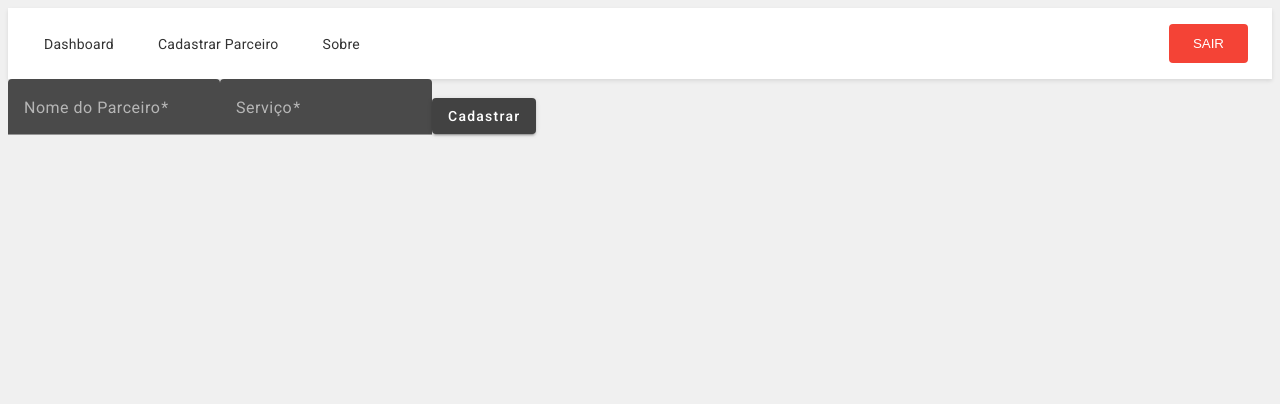
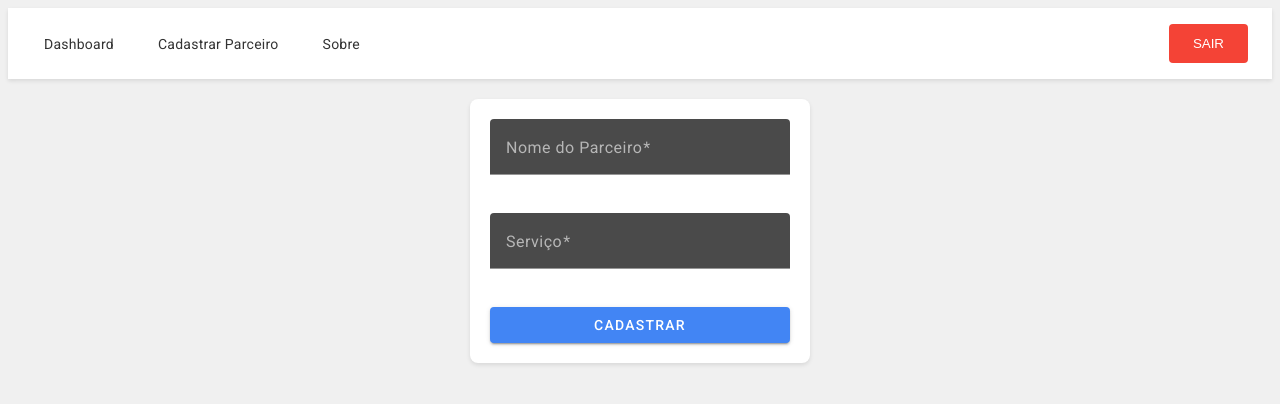
Before and after one commit to albsondev/teste-front-teddy-open-finance, an Angular app in the folder partners-angular/: page /add-partner in a window 1280 px wide. Shown: the top 404 px of the page. Built offline with nearby package versions, Linux system fonts and the light colour scheme.

Commit message:
removing unnecessary comments + layout improvements

```diff
--- a/partners-angular/src/app/app.component.scss
+++ b/partners-angular/src/app/app.component.scss
@@ -1,14 +1,5 @@
 :host {
-    display: block; // ou flex, grid, dependendo do seu layout
-    height: 100%;
-    background-color: #f0f0f0 !important; // ou a cor/imagem que você desejar
-  }
-
-  // OU, para afetar todo o body:
-  :host {
     display: block;
     height: 100%;
-    body { // aplique o estilo diretamente ao body
-      background-color: red !important; // sua cor aqui
-    }
-  }
+    background-color: #f0f0f0 !important;
+}
--- a/partners-angular/src/app/components/add-partner/add-partner.component.scss
+++ b/partners-angular/src/app/components/add-partner/add-partner.component.scss
@@ -0,0 +1,59 @@
+$primary-color: #4285f4;
+$background-color: #fff;
+$text-color: #333;
+
+
+form {
+  display: flex;
+  flex-direction: column;
+  width: 300px;
+  margin: 20px auto;
+  padding: 20px;
+  border-radius: 8px;
+  box-shadow: 0px 2px 4px rgba(0, 0, 0, 0.1);
+  background-color: $background-color;
+
+  mat-form-field {
+    width: 100%;
+    margin-bottom: 16px;
+
+    .mat-form-field-label {
+        color: $text-color;
+    }
+
+     input.mat-input-element {
+        border: none; /* Removendo a borda padrão do input */
+        border-bottom: 1px solid #ddd;
+        padding: 8px;
+     }
+
+    .mat-form-field-appearance-outline {
+      .mat-form-field-outline,
+      .mat-form-field-outline-thick {
+        color: $primary-color;
+      }
+    }
+
+    &.mat-focused .mat-form-field-label {
+        color: $primary-color;
+    }
+
+  }
+
+  button[type="submit"] {
+    background-color: $primary-color;
+    color: #fff;
+    padding: 12px 24px;
+    border: none;
+    border-radius: 4px;
+    cursor: pointer;
+    transition: background-color 0.3s ease;
+    font-weight: 500;
+    text-transform: uppercase;
+
+    &:hover {
+      background-color: darken($primary-color, 10%);
+      box-shadow: 0px 2px 4px rgba(0, 0, 0, 0.2);
+    }
+  }
+}
--- a/partners-angular/src/app/components/dashboard/dashboard.component.scss
+++ b/partners-angular/src/app/components/dashboard/dashboard.component.scss
@@ -7,29 +7,29 @@ $error-color: #f44336;
 table {
   width: 100%;
   background-color: $background-color;
-  border-collapse: collapse; // Colapsa as bordas da tabela
+  border-collapse: collapse;
   margin-top: 1em;
 
   th, td {
     padding: 12px 16px;
     text-align: left;
-    border-bottom: 1px solid #eee; // Linha sutil entre as linhas
+    border-bottom: 1px solid #eee;
     color: $text-color;
   }
 
   th {
-    font-weight: 500; // Cabeçalho um pouco mais espesso
-    color: #555; // Cor de texto mais escura para o cabeçalho
-    background-color: #f5f5f5; // Cor de fundo suave para o cabeçalho
+    font-weight: 500;
+    color: #555;
+    background-color: #f5f5f5;
   }
 
-  // Estilo para linhas pares (efeito zebrado - opcional)
+  //efeito zebrado na tabela
   tr:nth-child(even) {
     background-color: #f9f9f9;
   }
 
 
-  button { // Estilos para o botão deletar
+  button {
     background-color: $error-color;
     color: white;
     border: none;
@@ -47,8 +47,8 @@ table {
 // Estilo para a mensagem "Nenhum parceiro encontrado"
 ng-template {
     p {
-        text-align: center; // Centraliza o texto
-        color: #999; // Cor mais clara para o texto informativo
-        margin-top: 20px; // Adiciona um espaçamento superior
+        text-align: center;
+        color: #999;
+        margin-top: 20px;
     }
 }
--- a/partners-angular/src/app/components/login/login.component.html
+++ b/partners-angular/src/app/components/login/login.component.html
@@ -7,6 +7,6 @@
       <mat-label>Senha</mat-label>
       <input class="inputs" matInput type="password" [(ngModel)]="password" name="password" required>
     </mat-form-field>
-    <mat-checkbox [(ngModel)]="stayConnected" name="stayConnected">Manter Conectado</mat-checkbox>
+    <mat-checkbox class="checkbox" [(ngModel)]="stayConnected" name="stayConnected">Manter Conectado</mat-checkbox>
     <button mat-raised-button type="submit">Entrar</button>
   </form>
--- a/partners-angular/src/app/components/login/login.component.scss
+++ b/partners-angular/src/app/components/login/login.component.scss
@@ -1,10 +1,9 @@
-$primary-color: #4285f4; // Azul Google
+$primary-color: #4285f4;
 $background-color: #ffffff;
 $border-color: #ddd;
 $placeholder-color: #999;
 $text-color: #757575;
 
-// Mixins
 @mixin button-style {
   padding: 12px 24px;
   border: none;
@@ -15,7 +14,6 @@ $text-color: #757575;
   text-transform: uppercase;
 }
 
-// Estilos gerais para o formulário
 form {
   display: flex;
   flex-direction: column;
@@ -28,7 +26,6 @@ form {
   background-color: $background-color;
 }
 
-// Estilos para os campos de entrada (mat-form-field)
 mat-form-field {
   width: 100%;
   margin-bottom: 16px;
@@ -52,7 +49,6 @@ mat-form-field {
     padding: 8px;
   }
 
-  // Placeholder style
   ::placeholder {
     color: $placeholder-color;
     opacity: 1;
@@ -68,14 +64,18 @@ mat-form-field {
 
 }
 
-// Estilos para o checkbox
 mat-checkbox {
   margin-bottom: 20px;
   display: block;
-  color: $text-color;
 }
 
-// Estilos para o botão de enviar
+mat-checkbox {
+    background-color: orange;
+    border-radius: 5px;
+    padding-left: 1em;
+    padding-right: 1em;
+}
+
 button[type="submit"] {
   @include button-style;
   background-color: $primary-color;
@@ -87,7 +87,6 @@ button[type="submit"] {
   }
 }
 
-// Responsividade para telas menores
 @media (max-width: 400px) {
   form {
     width: 90%;
```
